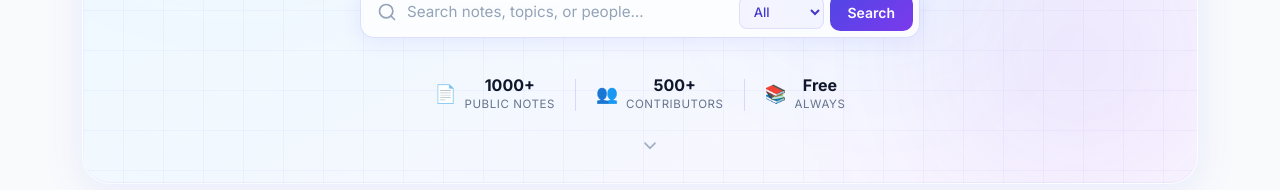
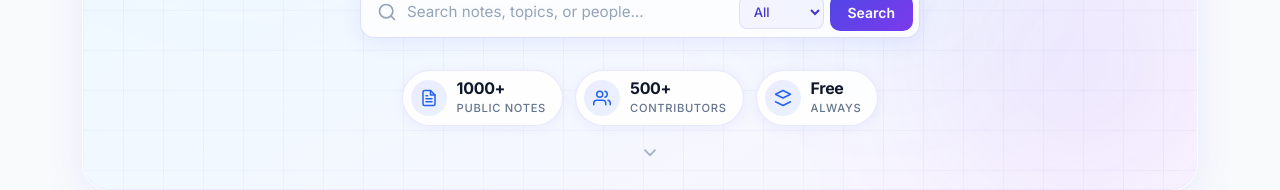
Before and after one commit to HimanshuVermaG/Edura-Notes, a React (Vite) app in the folder client/: page /explore in a window 1280 px wide. Shown: the part 556-746 px from the top of the page. Built offline with nearby package versions, Linux system fonts and the light colour scheme; no server answers.

Commit message:
Its the last update to the explore page

```diff
--- a/client/src/pages/Explore.jsx
+++ b/client/src/pages/Explore.jsx
@@ -25,14 +25,37 @@ function isPdf(mimeType, originalName) {
   return ext === 'pdf';
 }
 
-// ─── Stat chip for hero ───────────────────────────────────────────
+// ─── Stat chip for hero (modernised) ───────────────────────────────
+const HeroStatIconDoc = () => (
+  <svg width="18" height="18" viewBox="0 0 24 24" fill="none" stroke="currentColor" strokeWidth="2" strokeLinecap="round" strokeLinejoin="round" aria-hidden>
+    <path d="M14 2H6a2 2 0 0 0-2 2v16a2 2 0 0 0 2 2h12a2 2 0 0 0 2-2V8z" />
+    <polyline points="14 2 14 8 20 8" />
+    <line x1="16" y1="13" x2="8" y2="13" />
+    <line x1="16" y1="17" x2="8" y2="17" />
+    <line x1="10" y1="9" x2="8" y2="9" />
+  </svg>
+);
+const HeroStatIconPeople = () => (
+  <svg width="18" height="18" viewBox="0 0 24 24" fill="none" stroke="currentColor" strokeWidth="2" strokeLinecap="round" strokeLinejoin="round" aria-hidden>
+    <path d="M17 21v-2a4 4 0 0 0-4-4H5a4 4 0 0 0-4 4v2" />
+    <circle cx="9" cy="7" r="4" />
+    <path d="M23 21v-2a4 4 0 0 0-3-3.87M16 3.13a4 4 0 0 1 0 7.75" />
+  </svg>
+);
+const HeroStatIconFree = () => (
+  <svg width="18" height="18" viewBox="0 0 24 24" fill="none" stroke="currentColor" strokeWidth="2" strokeLinecap="round" strokeLinejoin="round" aria-hidden>
+    <path d="M12 2L2 7l10 5 10-5-10-5z" />
+    <path d="M2 17l10 5 10-5" />
+  </svg>
+);
+
 function HeroStat({ icon, value, label }) {
   return (
     <div className="explore-hero-stat">
       <span className="explore-hero-stat-icon">{icon}</span>
-      <div>
-        <div className="explore-hero-stat-value">{value}</div>
-        <div className="explore-hero-stat-label">{label}</div>
+      <div className="explore-hero-stat-content">
+        <span className="explore-hero-stat-value">{value}</span>
+        <span className="explore-hero-stat-label">{label}</span>
       </div>
     </div>
   );
@@ -192,13 +215,11 @@ export default function Explore() {
             </div>
           </form>
 
-          {/* Stats row */}
+          {/* Stats row — modernised pill chips */}
           <div className="explore-hero-stats">
-            <HeroStat icon="📄" value="1000+" label="public notes" />
-            <div className="explore-hero-stat-divider" aria-hidden />
-            <HeroStat icon="👥" value="500+" label="contributors" />
-            <div className="explore-hero-stat-divider" aria-hidden />
-            <HeroStat icon="📚" value="Free" label="always" />
+            <HeroStat icon={<HeroStatIconDoc />} value="1000+" label="Public notes" />
+            <HeroStat icon={<HeroStatIconPeople />} value="500+" label="Contributors" />
+            <HeroStat icon={<HeroStatIconFree />} value="Free" label="Always" />
           </div>
         </div>
 
@@ -275,7 +296,15 @@ export default function Explore() {
                       <div className="explore-contributor-card-v2 text-center p-3 h-100">
                         <div className="explore-avatar-gradient-ring d-inline-block mb-2">
                           {u.picture ? (
-                            <img src={u.picture} alt="" className="rounded-circle d-block" width={72} height={72} style={{ border: '2px solid var(--edura-card-bg)' }} />
+                            <img
+                              src={u.picture}
+                              alt=""
+                              className="rounded-circle d-block"
+                              width={72}
+                              height={72}
+                              style={{ border: '2px solid var(--edura-card-bg)' }}
+                              referrerPolicy="no-referrer"
+                            />
                           ) : (
                             <span className="explore-avatar-initials explore-avatar-initials-lg rounded-circle">{getInitials(u.name)}</span>
                           )}
@@ -381,8 +410,8 @@ export default function Explore() {
                           <div className={`explore-file-card-v2-top ${pdf ? 'explore-file-top-pdf' : 'explore-file-top-img'}`}>
                             <div className="explore-file-card-v2-icon">
                               {pdf ? (
-                                <svg width="32" height="32" viewBox="0 0 24 24" fill="currentColor">
-                                  <path d="M14 2H6c-1.1 0-1.99.9-1.99 2L4 20c0 1.1.89 2 1.99 2H18c1.1 0 2-.9 2-2V8l-6-6zm-3 11H8v-2h3v2zm0-4H8v-2h3v2zm0-4H8V7h3v2zm4 8h-2v-2h2v2zm0-4h-2v-2h2v2zm0-4h-2V7h2v2z" />
+                                <svg width="32" height="32" viewBox="0 0 24 24" fill="currentColor" aria-hidden>
+                                  <path d="M14 2H6c-1.1 0-2 .9-2 2v16c0 1.1.9 2 2 2h12c1.1 0 2-.9 2-2V8l-6-6zm-1 2 5 5h-5V4zm-2 10h2v-2h-2v2zm0-4h2v-2h-2v2zm0-4h2V9h-2v2z" />
                                 </svg>
                               ) : (
                                 <svg width="32" height="32" viewBox="0 0 24 24" fill="currentColor">
@@ -413,7 +442,14 @@ export default function Explore() {
                           <div className="explore-file-card-v2-footer d-flex align-items-center justify-content-between p-3">
                             <div className="d-flex align-items-center gap-2 min-w-0">
                               {note.userId?.picture ? (
-                                <img src={note.userId.picture} alt="" className="rounded-circle flex-shrink-0" width={22} height={22} />
+                                <img
+                                  src={note.userId.picture}
+                                  alt=""
+                                  className="rounded-circle flex-shrink-0"
+                                  width={22}
+                                  height={22}
+                                  referrerPolicy="no-referrer"
+                                />
                               ) : (
                                 <span className="explore-avatar-initials explore-avatar-initials-sm rounded-circle flex-shrink-0">{getInitials(note.userId?.name)}</span>
                               )}
--- a/client/src/styles/edura.css
+++ b/client/src/styles/edura.css
@@ -2110,23 +2110,121 @@ textarea:focus-visible {
   margin-left: auto;
 }
 
-/* Storage bar (Manage) */
+/* Storage card (Manage) – modernised */
 .edura-storage-card {
   border-radius: var(--edura-radius);
-  padding: 1rem 1.25rem;
-}
-
-.edura-storage-card .progress {
-  border-radius: 8px;
-  height: 12px;
+  padding: 1.375rem 1.5rem;
+  border: 1px solid var(--edura-border);
+  background: var(--edura-card-bg);
+  box-shadow: var(--edura-shadow);
+  transition: box-shadow var(--edura-transition), border-color var(--edura-transition);
+  position: relative;
   overflow: hidden;
+}
+
+.edura-storage-card::before {
+  content: "";
+  position: absolute;
+  left: 0;
+  top: 0;
+  bottom: 0;
+  width: 4px;
+  background: linear-gradient(180deg, #3b82f6, #6366f1);
+  border-radius: 4px 0 0 4px;
+}
+
+.edura-storage-card:hover {
+  box-shadow: var(--edura-shadow-hover);
+  border-color: rgba(59, 130, 246, 0.2);
+}
+
+.edura-storage-card-header {
+  display: flex;
+  align-items: flex-start;
+  gap: 1rem;
+  margin-bottom: 1rem;
+}
+
+.edura-storage-card-icon {
+  display: inline-flex;
+  align-items: center;
+  justify-content: center;
+  width: 44px;
+  height: 44px;
+  border-radius: 12px;
+  background: linear-gradient(135deg, rgba(59, 130, 246, 0.14), rgba(99, 102, 241, 0.1));
+  color: var(--edura-primary);
+  flex-shrink: 0;
+}
+
+.edura-storage-card-icon svg {
+  display: block;
+}
+
+.edura-storage-card-heading {
+  flex: 1;
+  min-width: 0;
+}
+
+.edura-storage-card-title {
+  font-size: 1rem;
+  font-weight: 700;
+  color: var(--edura-text);
+  margin: 0 0 0.25rem 0;
+  letter-spacing: -0.01em;
+}
+
+.edura-storage-card-usage {
+  font-size: 0.875rem;
+  color: var(--edura-text-muted);
+}
+
+.edura-storage-card-used {
+  color: var(--edura-text);
+  font-weight: 600;
+}
+
+.edura-storage-card-sep,
+.edura-storage-card-label {
+  font-weight: 400;
+  color: var(--edura-text-muted);
+}
+
+.edura-storage-card-total {
+  color: var(--edura-text-muted);
+  font-weight: 500;
+}
+
+.edura-storage-card-bar-wrap {
+  margin-bottom: 0;
+}
+
+.edura-storage-card-progress {
+  height: 10px;
+  border-radius: 9999px;
   background: var(--edura-bg);
-}
-
-.edura-storage-card .progress-bar {
-  border-radius: 8px;
-  background: linear-gradient(90deg, #3b82f6, #7c3aed);
-  transition: width 0.8s ease;
+  overflow: hidden;
+}
+
+.edura-storage-card-progress-fill {
+  height: 100%;
+  border-radius: 9999px;
+  background: linear-gradient(90deg, #3b82f6, #6366f1);
+  transition: width 0.5s ease-out;
+}
+
+.edura-storage-card-progress--limit .edura-storage-card-progress-fill {
+  background: linear-gradient(90deg, #dc2626, #b91c1c);
+}
+
+.edura-storage-card-limit-msg {
+  font-size: 0.8125rem;
+  color: #dc2626;
+  margin: 0.75rem 0 0 0;
+  padding: 0.5rem 0.75rem;
+  border-radius: var(--edura-radius-sm);
+  background: rgba(220, 38, 38, 0.08);
+  border: 1px solid rgba(220, 38, 38, 0.2);
 }
 
 .upload-file-dropzone.upload-file-dropzone-dragover {
@@ -2987,6 +3085,15 @@ textarea:focus-visible {
   border: 2px solid var(--edura-card-bg);
   border-radius: 50%;
   transition: transform 0.2s;
+}
+
+/* Keep initials centered in the middle of the avatar circle */
+.explore-avatar-gradient-ring .explore-avatar-initials {
+  display: inline-flex;
+  align-items: center;
+  justify-content: center;
+  line-height: 1;
+  text-align: center;
 }
 
 .explore-contributor-card:hover .explore-avatar-gradient-ring img,
@@ -3350,24 +3457,57 @@ textarea:focus-visible {
   transform: translateY(-1px);
 }
 
-/* Hero stats — light mode: dark text */
+/* Hero stats — modernised pill chips (light hero bg) */
 .explore-hero-stats {
   display: flex;
-  align-items: center;
+  align-items: stretch;
   justify-content: center;
-  gap: 0;
+  gap: 0.75rem;
   flex-wrap: wrap;
 }
 
 .explore-hero-stat {
-  display: flex;
-  align-items: center;
-  gap: 0.5rem;
-  padding: 0.4rem 1.25rem;
+  display: inline-flex;
+  align-items: center;
+  gap: 0.625rem;
+  padding: 0.5rem 1rem 0.5rem 0.5rem;
+  background: rgba(255, 255, 255, 0.85);
+  backdrop-filter: blur(8px);
+  -webkit-backdrop-filter: blur(8px);
+  border: 1px solid rgba(99, 102, 241, 0.15);
+  border-radius: 9999px;
+  box-shadow: 0 2px 12px rgba(99, 102, 241, 0.08);
+  transition: background 0.2s, border-color 0.2s, box-shadow 0.2s, transform 0.15s;
+}
+
+.explore-hero-stat:hover {
+  background: rgba(255, 255, 255, 0.95);
+  border-color: rgba(99, 102, 241, 0.25);
+  box-shadow: 0 4px 20px rgba(99, 102, 241, 0.12);
+  transform: translateY(-1px);
 }
 
 .explore-hero-stat-icon {
-  font-size: 1.1rem;
+  display: inline-flex;
+  align-items: center;
+  justify-content: center;
+  width: 36px;
+  height: 36px;
+  border-radius: 50%;
+  background: linear-gradient(135deg, rgba(99, 102, 241, 0.12), rgba(59, 130, 246, 0.1));
+  color: var(--edura-primary);
+  flex-shrink: 0;
+}
+
+.explore-hero-stat-icon svg {
+  display: block;
+}
+
+.explore-hero-stat-content {
+  display: flex;
+  flex-direction: column;
+  align-items: flex-start;
+  gap: 0.125rem;
 }
 
 .explore-hero-stat-value {
@@ -3375,19 +3515,15 @@ textarea:focus-visible {
   font-weight: 700;
   color: #0f172a;
   line-height: 1.2;
+  letter-spacing: -0.02em;
 }
 
 .explore-hero-stat-label {
-  font-size: 0.72rem;
+  font-size: 0.7rem;
   color: #64748b;
   text-transform: uppercase;
-  letter-spacing: 0.05em;
-}
-
-.explore-hero-stat-divider {
-  width: 1px;
-  height: 32px;
-  background: rgba(99, 102, 241, 0.2);
+  letter-spacing: 0.06em;
+  font-weight: 500;
 }
 
 /* Scroll cue — light mode: dark muted */
@@ -3735,16 +3871,28 @@ textarea:focus-visible {
 }
 
 /* Dark mode stats */
+[data-theme="dark"] .explore-hero-stat {
+  background: rgba(255, 255, 255, 0.08);
+  border-color: rgba(255, 255, 255, 0.12);
+  box-shadow: 0 2px 12px rgba(0, 0, 0, 0.2);
+}
+
+[data-theme="dark"] .explore-hero-stat:hover {
+  background: rgba(255, 255, 255, 0.12);
+  border-color: rgba(255, 255, 255, 0.18);
+}
+
+[data-theme="dark"] .explore-hero-stat-icon {
+  background: rgba(255, 255, 255, 0.12);
+  color: rgba(255, 255, 255, 0.9);
+}
+
 [data-theme="dark"] .explore-hero-stat-value {
   color: #fff;
 }
 
 [data-theme="dark"] .explore-hero-stat-label {
-  color: rgba(255, 255, 255, 0.5);
-}
-
-[data-theme="dark"] .explore-hero-stat-divider {
-  background: rgba(255, 255, 255, 0.12);
+  color: rgba(255, 255, 255, 0.6);
 }
 
 /* Dark mode scroll cue */
```
Also changed, not shown: client/src/pages/Manage.jsx (+29 -14 lines).
